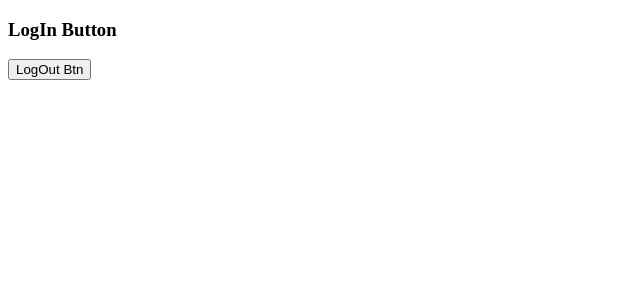
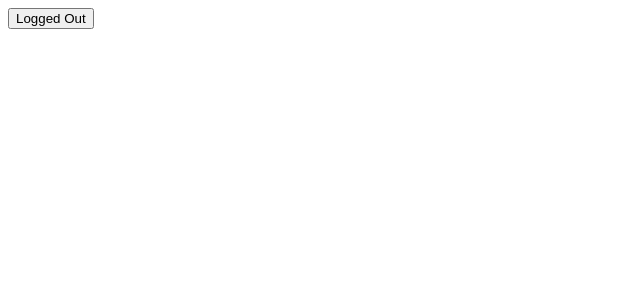
Before and after one commit to NangzaiWebDeveloper/Core-Concepts-of-React, a React (Vite) app: page / in a window 1280 px wide. Shown: the top 300 px of the page, without its empty margins (0-640 px from the left). Built offline with nearby package versions, Linux system fonts and the light colour scheme.

Commit message:
conditional rendering using switch statement

```diff
--- a/src/App.jsx
+++ b/src/App.jsx
@@ -1,4 +1,5 @@
 import ConRenInIfElse from "./components/ConRenInIfElse"
+import ConRenInSwitchStatement from "./components/ConRenInSwitchStatement"
 import Demo from "./components/Demo"
 import ImmediatelyInvokedFun from "./components/immediatelyInvokedFun"
 import LoopInsideJsx from "./components/LoopInsideJsx"
@@ -12,7 +13,10 @@ function App() {
         {/* <LoopInsideJsx/> */}
 
         {/* conditional rendering using if else. */}
-        <ConRenInIfElse/>
+        {/* <ConRenInIfElse/> */}
+
+        {/* conditional rendering using Switch Statement. */}
+        <ConRenInSwitchStatement/>
       </>
   )
 }
--- /dev/null
+++ b/src/components/ConRenInSwitchStatement.jsx
@@ -0,0 +1,16 @@
+
+
+const ConRenInSwitchStatement = () => {
+    const isLoggedIn = true;
+
+    switch(isLoggedIn){
+        case true:
+            return <button>Logged Out</button>
+        case false:
+            return <button>LogIn</button>
+        default:
+            return null;
+    }
+};
+
+export default ConRenInSwitchStatement;
```
